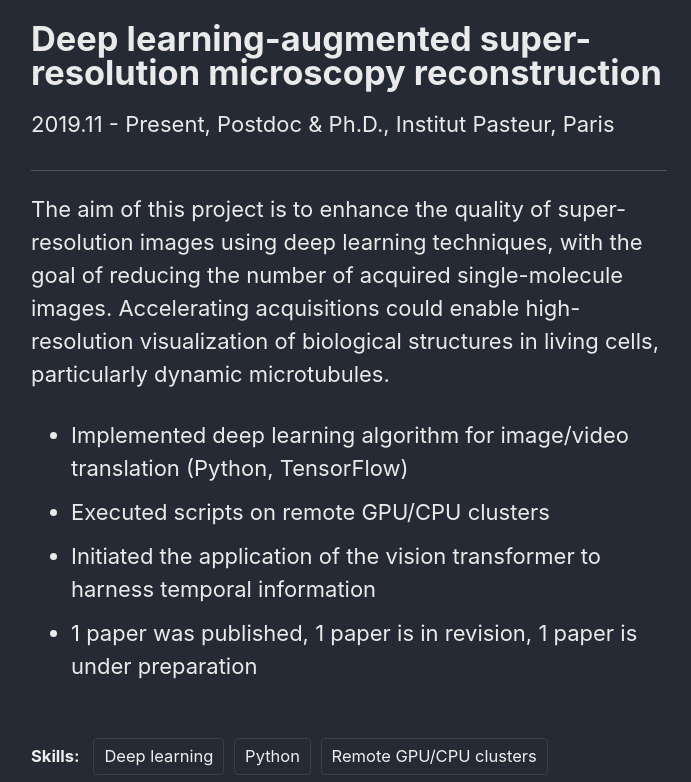
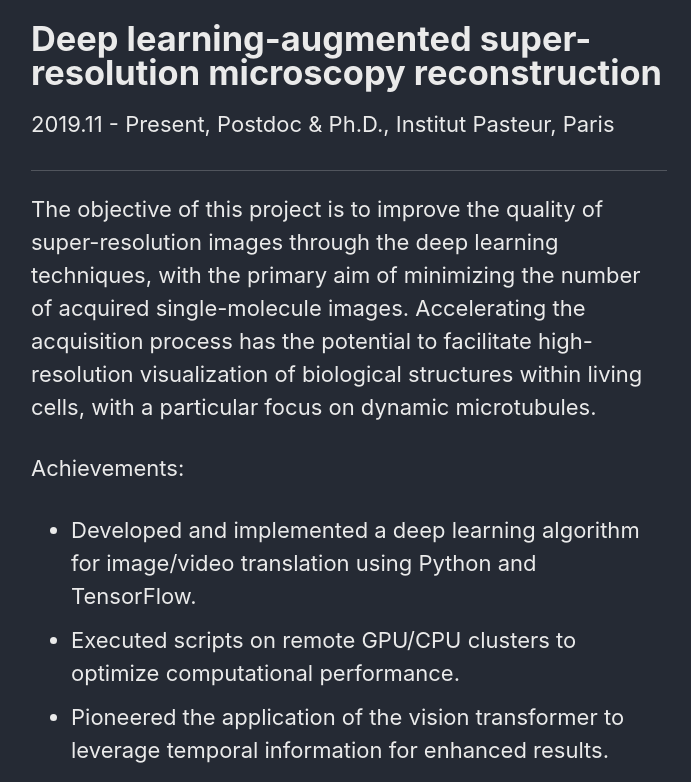
Before and after one commit to baiddd/baiddd.github.io, a Jekyll site: the page built from _projects/2023-11-IP.md, in a window 1280 px wide and 1400 px high. Shown: the part 189-971 px from the top of the window, without its empty margins (291-982 px from the left). Built offline with Jekyll 4.4.1, drawn with Linux system fonts in a browser that asks for light colours; cached includes are drawn as plain includes; some of the changed text lies outside the part shown.

Commit message:
maj projet

```diff
--- a/_projects/2023-11-IP.md
+++ b/_projects/2023-11-IP.md
@@ -14,9 +14,11 @@ tags:
 
 ---
 
-The aim of this project is to enhance the quality of super-resolution images using deep learning techniques, with the goal of reducing the number of acquired single-molecule images. Accelerating acquisitions could enable high-resolution visualization of biological structures in living cells, particularly dynamic microtubules.
+The objective of this project is to improve the quality of super-resolution images through the deep learning techniques, with the primary aim of minimizing the number of acquired single-molecule images. Accelerating the acquisition process has the potential to facilitate high-resolution visualization of biological structures within living cells, with a particular focus on dynamic microtubules.
 
-* Implemented deep learning algorithm for image/video translation (Python, TensorFlow)
-* Executed scripts on remote GPU/CPU clusters
-* Initiated the application of the vision transformer to harness temporal information
-* 1 paper was published, 1 paper is in revision, 1 paper is under preparation
+Achievements:
+
+- Developed and implemented a deep learning algorithm for image/video translation using Python and TensorFlow.
+- Executed scripts on remote GPU/CPU clusters to optimize computational performance.
+- Pioneered the application of the vision transformer to leverage temporal information for enhanced results.
+- Published one paper, with another paper currently in the revision stage and a third paper in the preparation phase.
```
Also changed, not shown: _projects/2018-06-gipsa.md (+5 -4 lines), _projects/2018-12-hackathon.md (+8 -5 lines), _projects/2019-06-gipsa.md (+7 -5 lines), _projects/2023-03-hackathon.md (+6 -3 lines).
